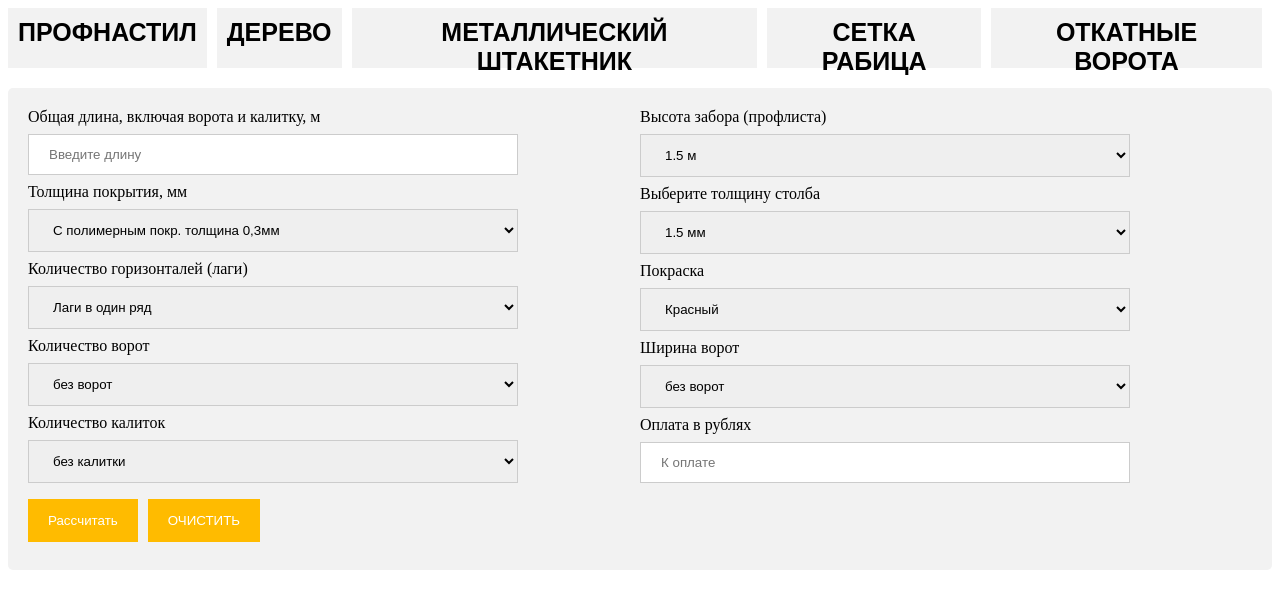
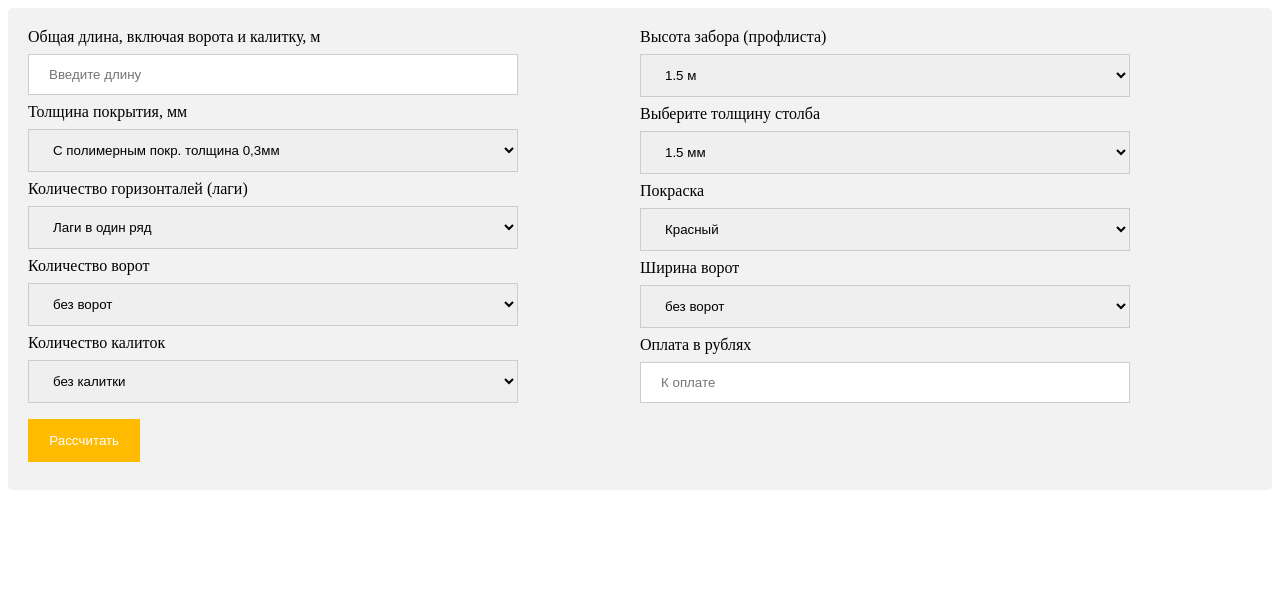
Before and after one commit to vladsav999/compoject, a PHP site: page /calculator.html in a window 1280 px wide. Shown: the top 609 px of the page. Run offline with PHP 8.4, Linux system fonts and the light colour scheme.

Commit message:
Add files via upload

```diff
--- a/calculator.html
+++ b/calculator.html
@@ -4,7 +4,6 @@
     <meta charset="UTF-8">
     <title>Вар3</title>
     <style>
-        /* Пример стиля для элементов формы */
         select {
             width: 80%;
             padding: 12px 20px;
@@ -92,17 +91,9 @@
         button{
             margin-right: 10px;
         }
-
     </style>
 </head>
 <body>
-    <nav class="main">
-        <a href="" class="main_el">ПРОФНАСТИЛ</a>
-        <a href="" class="main_el">ДЕРЕВО</a>
-        <a href="" class="main_el">МЕТАЛЛИЧЕСКИЙ ШТАКЕТНИК</a>
-        <a href="" class="main_el">СЕТКА РАБИЦА</a>
-        <a href="" class="main_el">ОТКАТНЫЕ ВОРОТА</a>
-    </nav>
     <div class="container">
         <form action="/order" method="post">
             <div class="b1">
@@ -163,10 +154,6 @@
             </div>
 
         </div>
-            <div class="but">
-                <button onclick="ras()">Расcчитать</button>
-                <button type="reset" class="button">ОЧИСТИТЬ</button>
-            </div>
             <script>
                 function ras() {
                     const ТолщинаПокрытия = parseFloat(document.getElementById('Толщина_покрытия').value) || 0;
@@ -181,13 +168,17 @@
 
                     const ЦенаПокрытий = ОбщаяДлина * ТолщинаПокрытия * 150 * ВысотаЗабора * Покраска
                    // alert('ЦенаПокрытий: ' + ЦенаПокрытий + ' руб.');
-                    const result = ЦенаПокрытий + (ТолщинаСтолба * 100  *  ОбщаяДлина / 5) + КоличествоКалиток * 1400 + КоличествоВорот * ШиринаВорот * 7400;
+                    const result = ЦенаПокрытий + (ТолщинаСтолба * 100  *  ОбщаяДлина / 5) + КоличествоКалиток * 1400 + КоличествоВорот * ШиринаВорот * 3400 * 7400 + Лаги_кол * 1200 ;
 
                     //alert('С вас: ' + result + ' руб.');
                     document.getElementById('Сумма').value = result;
                 }
             </script>
         </form>
+        <div class="but">
+            <button onclick="ras()">Расcчитать</button>
+
+        </div>
     </div>
 </body>
 </html>
```
Also changed, not shown: index.php (+23 -1 lines).
